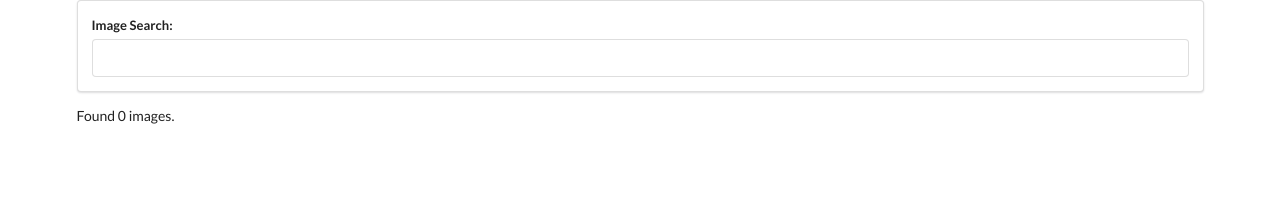
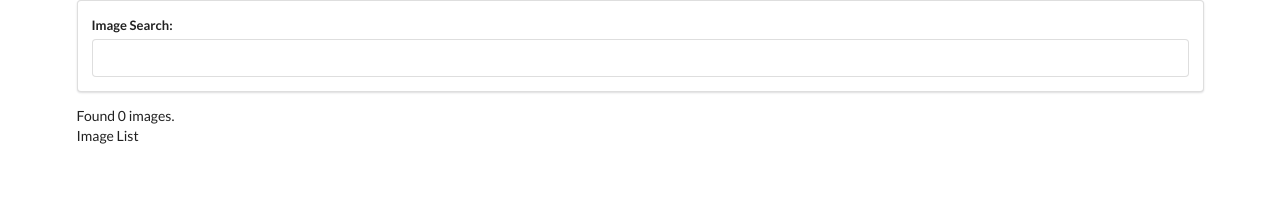
Before and after one commit to BradenLawrence/mrr-pics, a React (Create React App) app: page / in a window 1280 px wide. Shown: the top 216 px of the page. Built offline with nearby package versions, Linux system fonts and the light colour scheme.

Commit message:
add imageList component to receive api response

```diff
--- a/src/components/App.js
+++ b/src/components/App.js
@@ -1,6 +1,7 @@
 import React from 'react'
 import unsplash from '../api/unsplash'
 import SearchBar from './SearchBar'
+import ImageList from './ImageList'
 
 class App extends React.Component {
   state = { images: [] }
@@ -17,6 +18,7 @@
       <div className="ui container">
         <SearchBar onSubmit={event => this.onSearchSubmit(event)} />
         <span>Found {this.state.images.length} images.</span>
+        <ImageList images={this.state.images}/>
       </div>
     )
   }
--- /dev/null
+++ b/src/components/ImageList.js
@@ -0,0 +1,8 @@
+import React from 'react'
+
+const ImageList = (props) => {
+  console.log(props.images)
+  return <div>Image List</div>
+}
+
+export default ImageList
```
